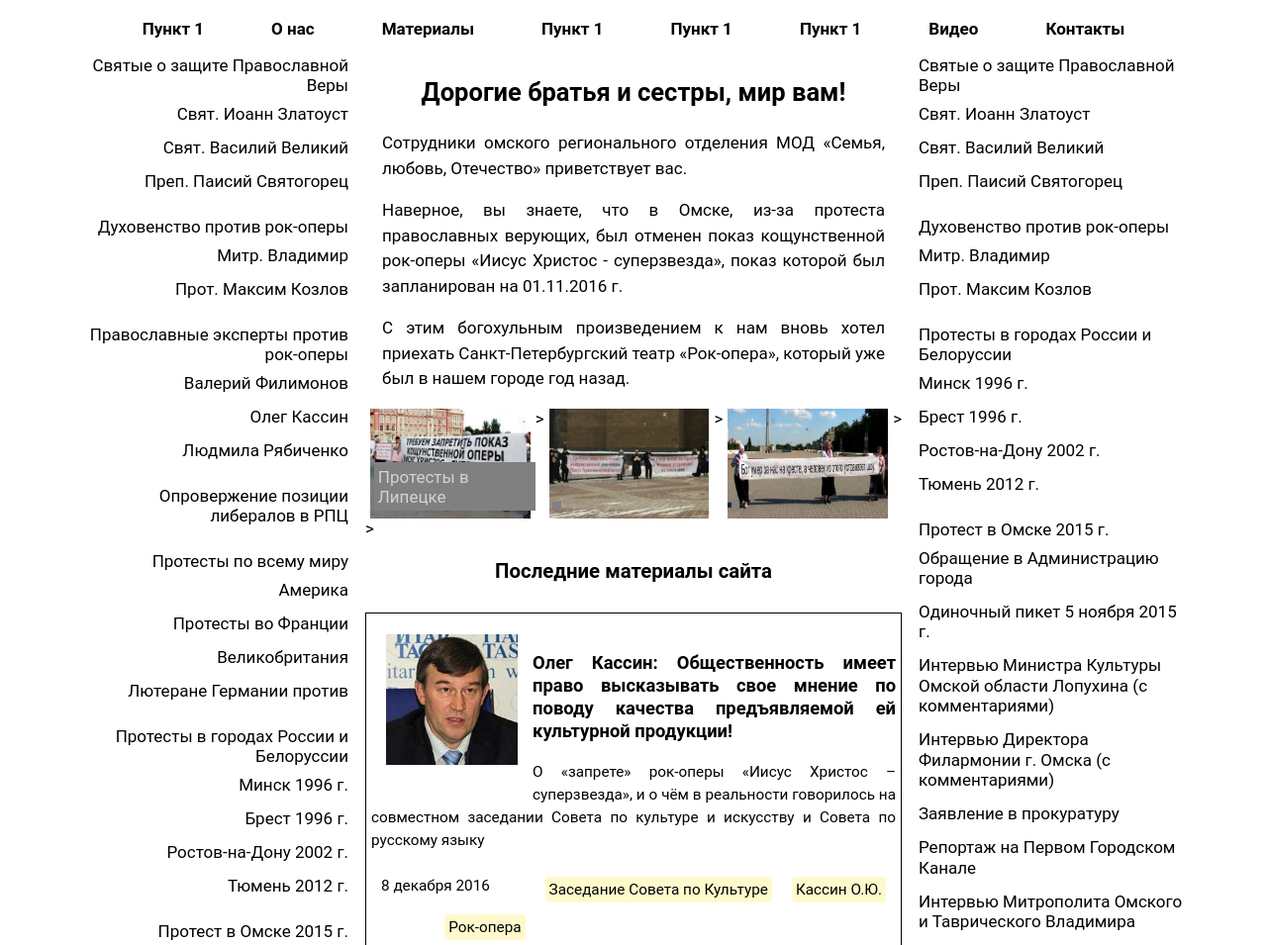
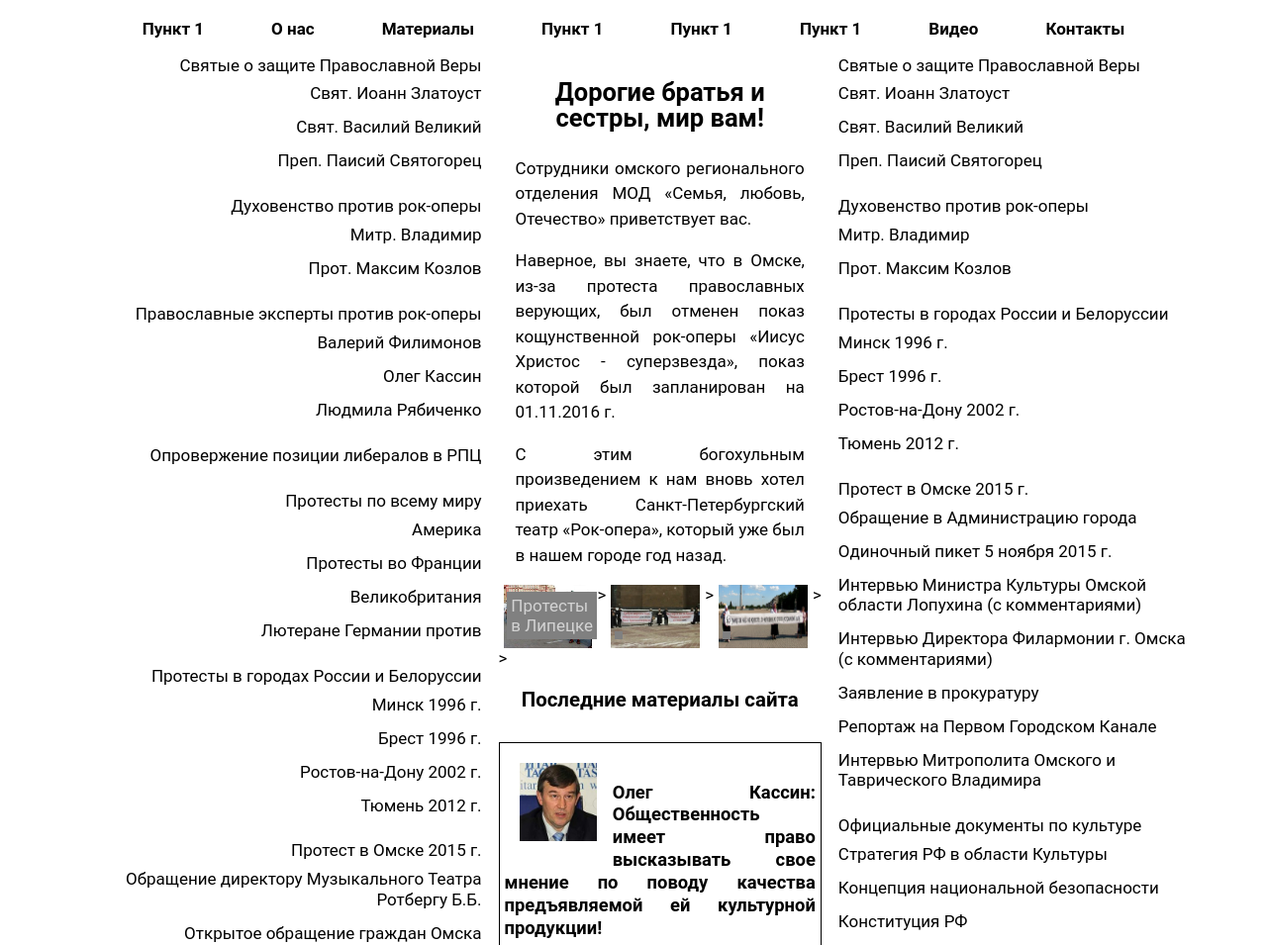
Before and after one commit to nlv/rockopera, a plain HTML site: page index2.html in a window 1280 px wide. Shown: the top 955 px of the page at 99% size. Drawn offline with Linux system fonts and the light colour scheme.

Commit message:
Вынесли общие стили в Commit.hs

```diff
--- a/assets/css/article.css
+++ b/assets/css/article.css
@@ -108,11 +108,6 @@ body > main > main
 }
 
 
-#intro-video
-{
-  text-align : center;
-}
-
 
 header > nav
 {
@@ -205,29 +200,6 @@ main > nav.parts-links > ul li:first-child
 #main-content > section
 {
   margin-top : 4em;
-}
-
-#intro
-{
-  padding     : 0% 1em 0% 1em;
-  text-align  : center;
-  line-height : 1.5em;
-  max-width   : 700px;
-  margin      : 0em auto 0em auto;
-}
-
-#intro h1
-{
-  text-align  : center;
-  font-weight : bold;
-  font-size   : 1.5em;
-  margin      : 1em auto 1em auto;
-}
-
-#intro p
-{
-  margin     : 1em auto 1em auto;
-  text-align : justify;
 }
 
 #main-content
--- a/assets/css/main.css
+++ b/assets/css/main.css
@@ -108,11 +108,6 @@ body > main > main
 }
 
 
-#intro-video
-{
-  text-align : center;
-}
-
 
 header > nav
 {
@@ -146,9 +141,7 @@ nav a
 
 main > nav.parts-links
 {
-  flex-basis    : 25%;
-  flex-grow     : 1;
-  flex-shrink   : 1;
+  max-width     : 500px;
   padding-left  : 1em;
   padding-right : 1em;
 }
@@ -207,6 +200,11 @@ main > nav.parts-links > ul li:first-child
 #main-content > section
 {
   margin-top : 4em;
+}
+
+#intro-video
+{
+  text-align : center;
 }
 
 #intro
```
